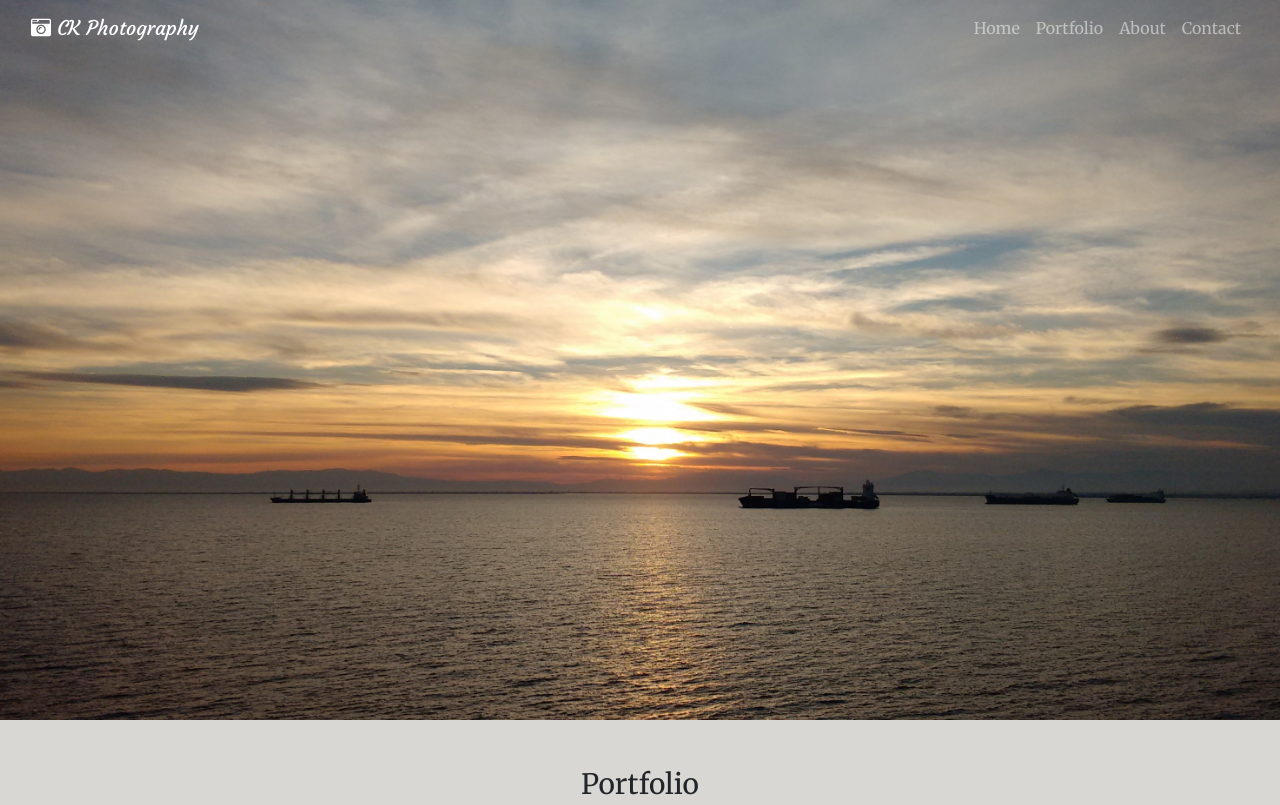
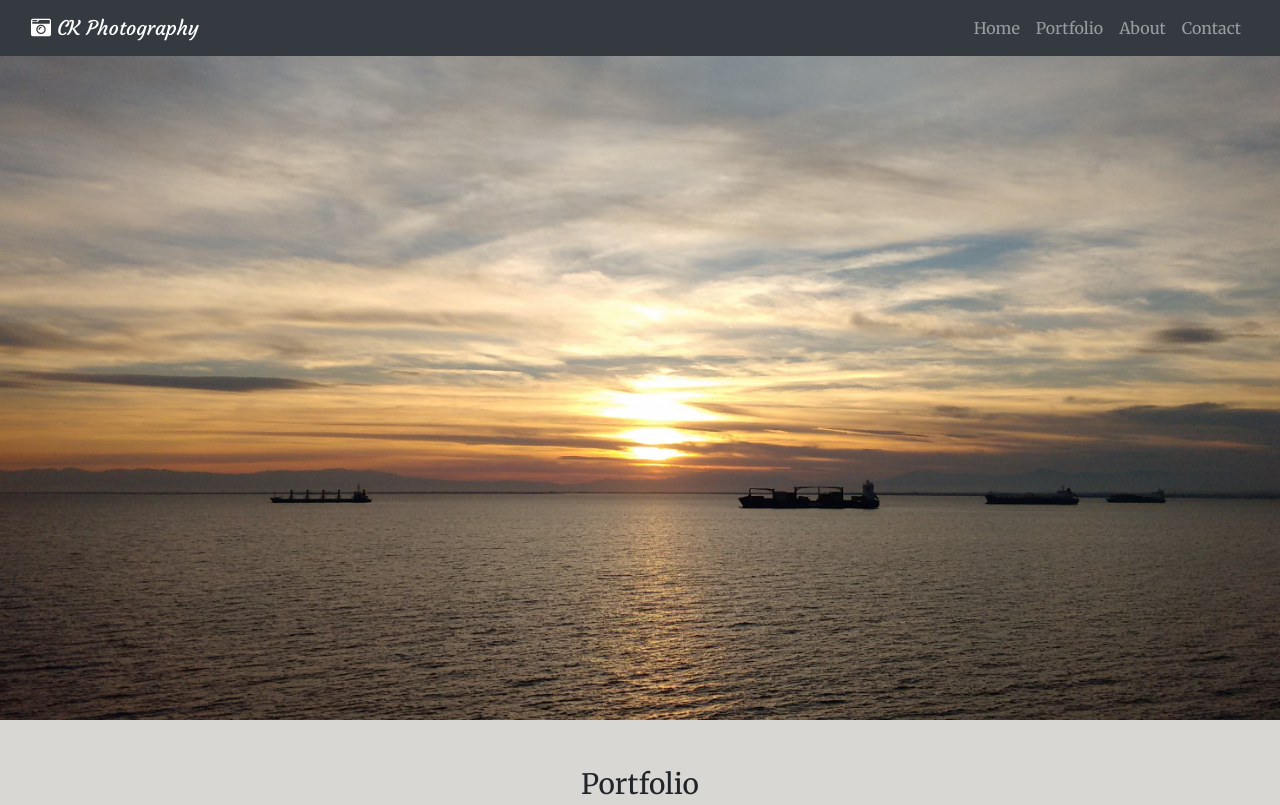
Before and after one commit to ChrissaK/Photography_portfolio, a plain HTML site: page index.html in a window 1280 px wide. Shown: the top 805 px of the page. Drawn offline with nearby package versions, Linux system fonts and the light colour scheme.

Commit message:
Changed header background to dark

```diff
--- a/index.html
+++ b/index.html
@@ -15,7 +15,7 @@
 <body>
 
   <header class="site-header">
-    <nav class="navbar navbar-expand-md navbar-dark">
+    <nav class="navbar navbar-expand-md bg-dark navbar-dark">
       <div class="container-fluid"> <!--makes the menu align right and generally it is a fluid design-->
         <a id="site-name"class="navbar-brand" href="#">
           <i class="fas fa-camera-retro"></i> CK Photography
```
